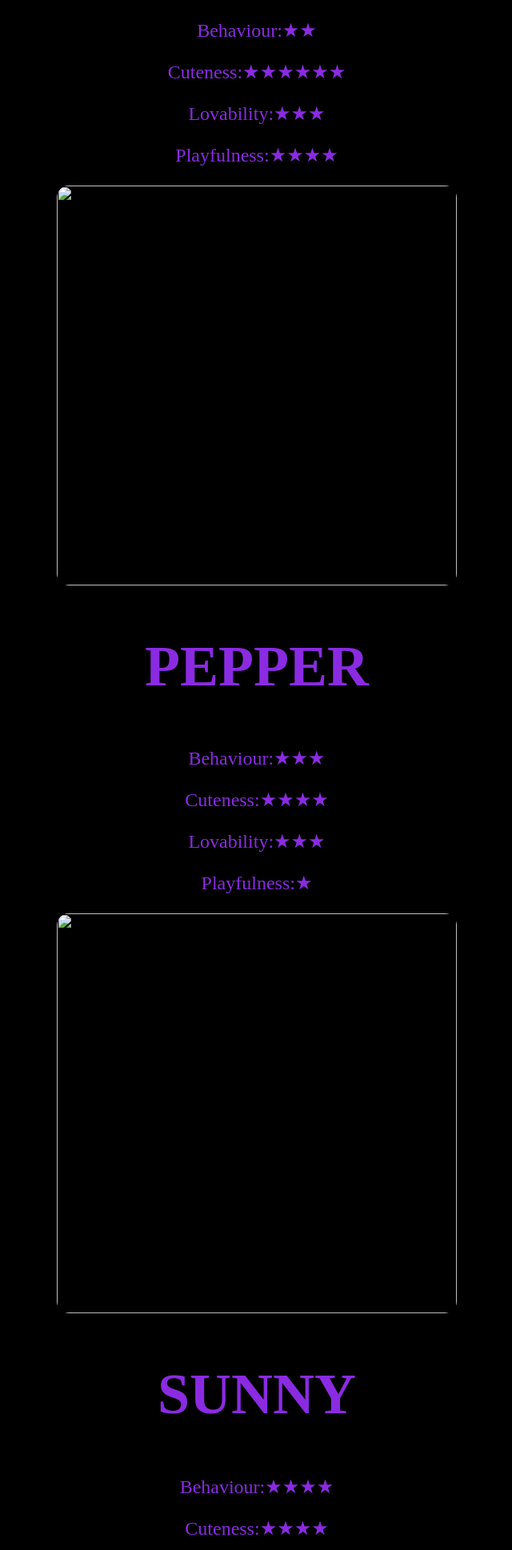
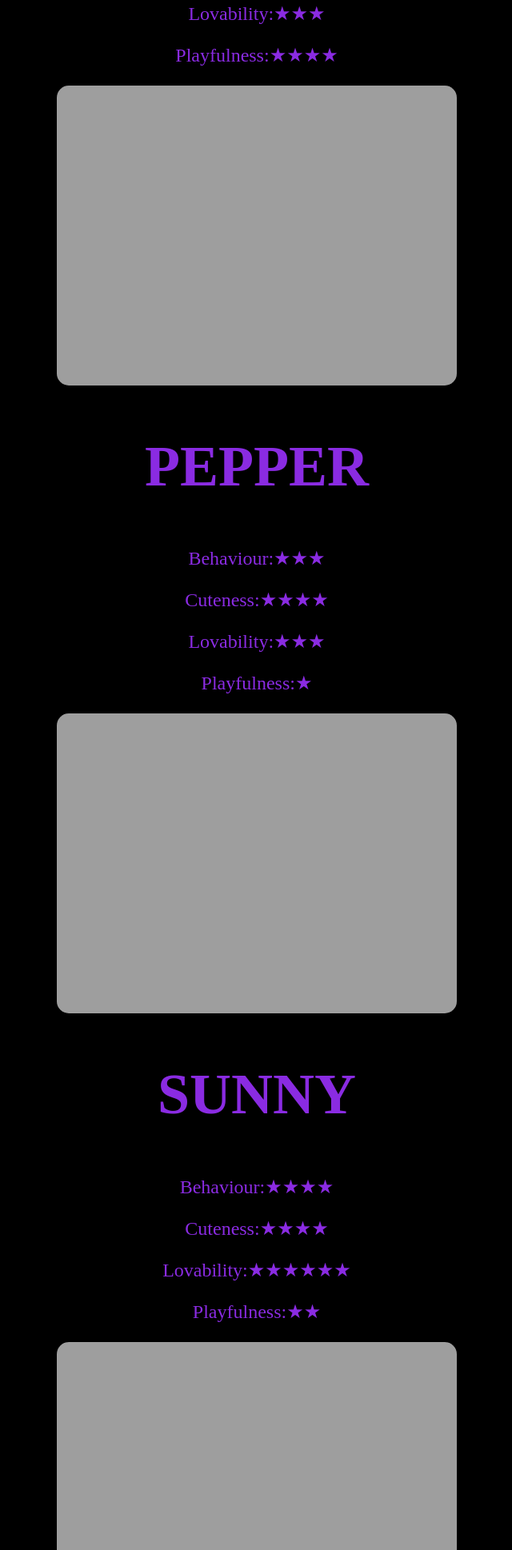
Before and after one commit to BOTwillplayz/Williams-Personal-Website, a plain HTML site: page meetthepups.html in a window 1280 px wide. Shown: the part 862-2800 px from the top of the page at 80% size, without its empty margins (319-959 px from the left). Drawn offline with Linux system fonts and the light colour scheme; the site is published under a folder, as on GitHub Pages, so addresses that start at the root find nothing; a web font is replaced by a local one.

Commit message:
Update meetthepups.html

```diff
--- a/meetthepups.html
+++ b/meetthepups.html
@@ -10,14 +10,14 @@
     </head>
     <body>
         <h1>Meet The Dogs!!</h1>
-        <img src="/images/Img2.PNG" style="border-radius: 15px;">
+        <img src="images/Img2.PNG" style="border-radius: 15px;">
         <h2>MAX</h2>
         <p>Behaviour:★★</p>
         <p>Cuteness:★★★★★★</p>
         <p>Lovability:★★★</p>
         <p>Playfulness:★★★★</p>
 
-        <img src="/images/Img1.PNG"style="border-radius: 15px;">
+        <img src="images/Img1.PNG"style="border-radius: 15px;">
         <h2>PEPPER</h2>
         <p>Behaviour:★★★</p>
         <p>Cuteness:★★★★</p>
@@ -25,14 +25,14 @@
         <p>Playfulness:★</p>
 
 
-        <img src="/images/Img3.PNG"style="border-radius: 15px;">
+        <img src="images/Img3.PNG"style="border-radius: 15px;">
         <h2>SUNNY</h2>
         <p>Behaviour:★★★★</p>
         <p>Cuteness:★★★★</p>
         <p>Lovability:★★★★★★</p>
         <p>Playfulness:★★</p>
 
-        <img src="/images/Img4.PNG"style="border-radius: 15px;">
+        <img src="images/Img4.PNG"style="border-radius: 15px;">
         <h2>SADIE</h2>
         <p>Behaviour:★★★★★</p>
         <p>Cuteness:★★★★</p>
@@ -40,7 +40,7 @@
         <p>Playfulness:★★★</p>
 
         <div style="margin-top: 20px;"></div><br>
-        <a href="/index.html">
+        <a href="index.html">
             <button>Go Home</button>
         </a>
     </body>
```
